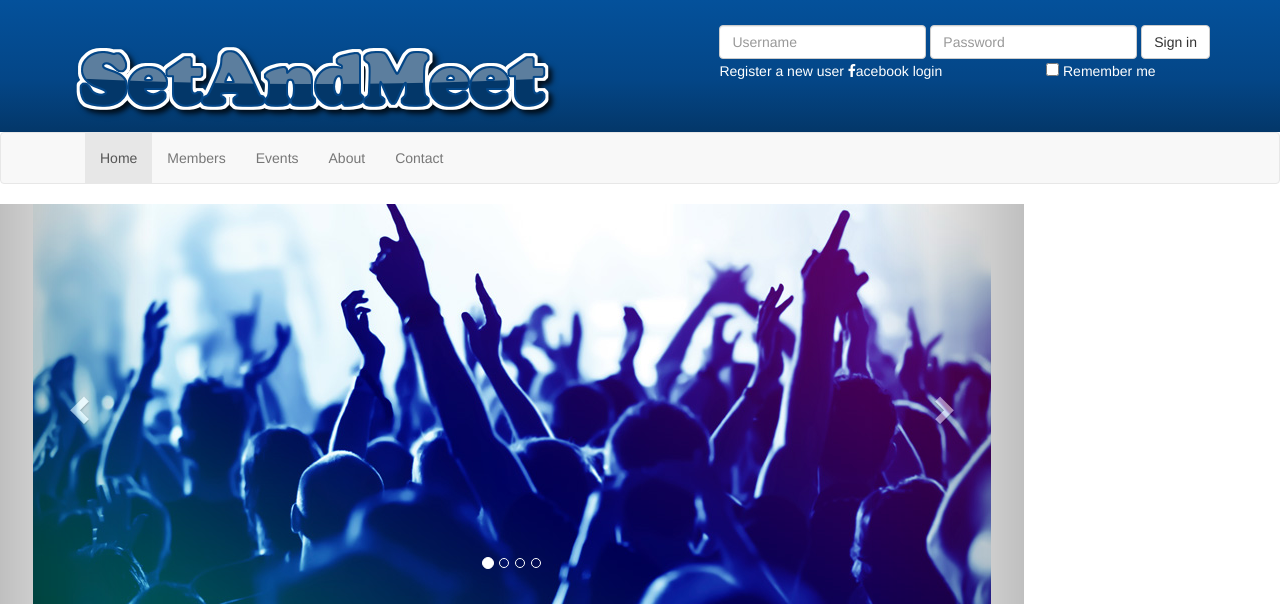
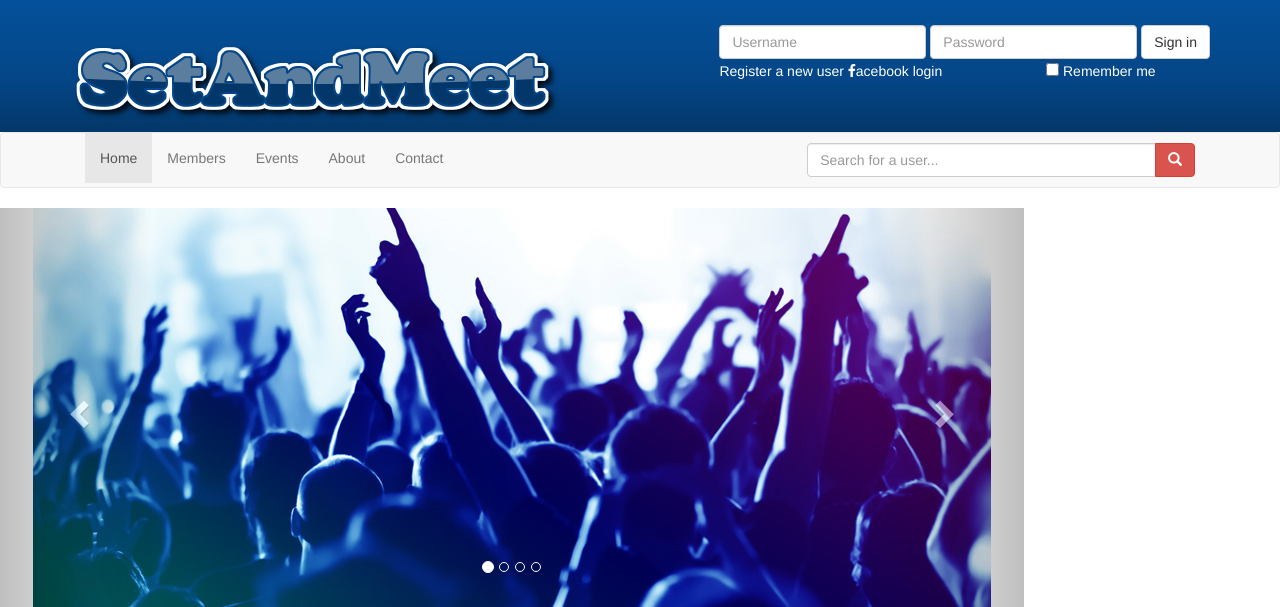
Before and after one commit to wald3k/SetAndMeet, a Django app: page / in a window 1280 px wide. Shown: the top 607 px of the page. Run offline with Django 3.2, Linux system fonts and the light colour scheme; parts of the project's set-up code (start-up, migrations or seed data) failed here and were passed over; some libraries are stand-ins or nearby versions.

Commit message:
Dodanie wyszukiwania uzytkownikow po username i wyswietlanie przefiltrowanej listy zawierajacej czesc szukanej frazy. Zrobione style w CSS.

```diff
--- a/Project/Profile/urls.py
+++ b/Project/Profile/urls.py
@@ -14,4 +14,5 @@ urlpatterns = [
     url(r'^wyloguj/$', views.wyloguj),
     url(r'^user_created/$', views.user_created),
     url(r'^register_profile/$', views.register_profile, name='register_profile'),
+    url(r'^search/$', views.ProfileSearchView.as_view(), name="search"),
 ]
--- a/Project/Profile/views.py
+++ b/Project/Profile/views.py
@@ -131,3 +131,16 @@ def home_page(request):
         context = {'user':request.user,'profile':p}
     template = 'index.html'
     return render(request,template,context)
+
+"""
+View for finding all user Profiles that contains given part of the user.username field.
+"""
+class ProfileSearchView(ListView):
+    model = Profile
+    #select_related = ['user']
+    template_name = 'profile_list.html'
+    #context_object_name = 'profiles'
+
+    def get_queryset(self):
+        query = self.request.GET.get("q")
+        return self.model.objects.filter(user__username__icontains=query)
--- a/Project/static/css/style.css
+++ b/Project/static/css/style.css
@@ -50,14 +50,34 @@ section{
 
 /*Header koniec*/
 
+/*Search for Users START*/
+
+.search-query{
+	width:50%;
+	max-width:50%;
+	float:right !important;
+	margin-left: 20px;
+}
+#user-search-input{
+	margin: 10px 0;
+}
+
+/*Search for Users END*/
 
 /*For small Resolution*/
 @media(max-width: 991px) {
+	section{
+		width: 100%;
+	}
   header form{
     float:none;
     margin-top: 20px;
     text-align: center;
   }
+	.search-query{
+		width:100%;
+		max-width:100%;
+	}
 }
 /*For small Resolutuion END*/
 /*Panele z wydarzeniami*/
--- a/Project/templates/base.html
+++ b/Project/templates/base.html
@@ -90,7 +90,22 @@
                 <li><a href="#about">About</a></li>
                 <li><a href="#profile">Contact</a></li>
               </ul>
+
+              <form id="user-search-input"
+                  action="{% url 'Profile:search'%}" method="GET">
+                   <div class="input-group ">
+                       <input type="text"  class="search-query form-control" name="q" placeholder="Search for a user..." />
+                       <span class="input-group-btn">
+                           <button class="btn btn-danger" type="submit">
+                               <span class=" glyphicon glyphicon-search"></span>
+                           </button>
+                       </span>
+                   </div>
+             </form>
+
+              </div>
             </div><!--/.nav-collapse -->
+
           </div>
        </nav>
 <!-- Put here carousel if you want -->
```
Also changed, not shown: 4 other files.
